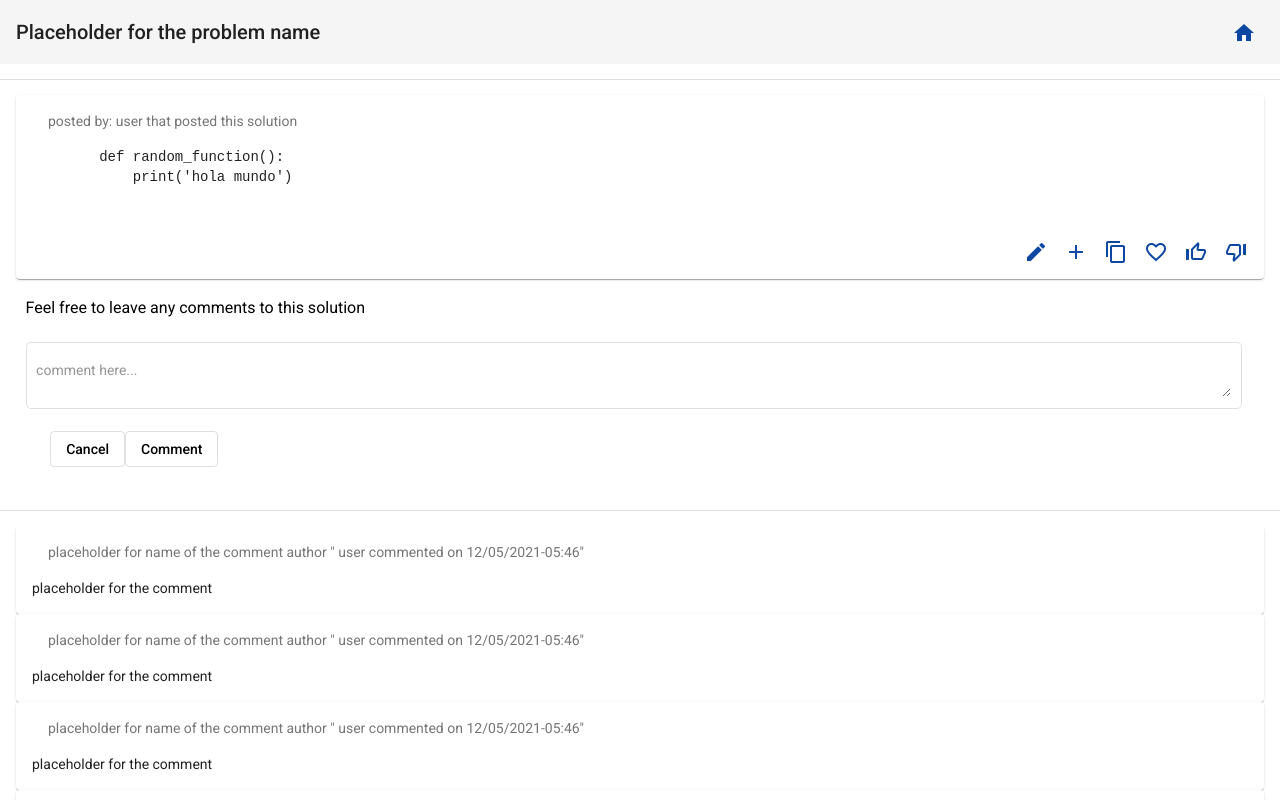
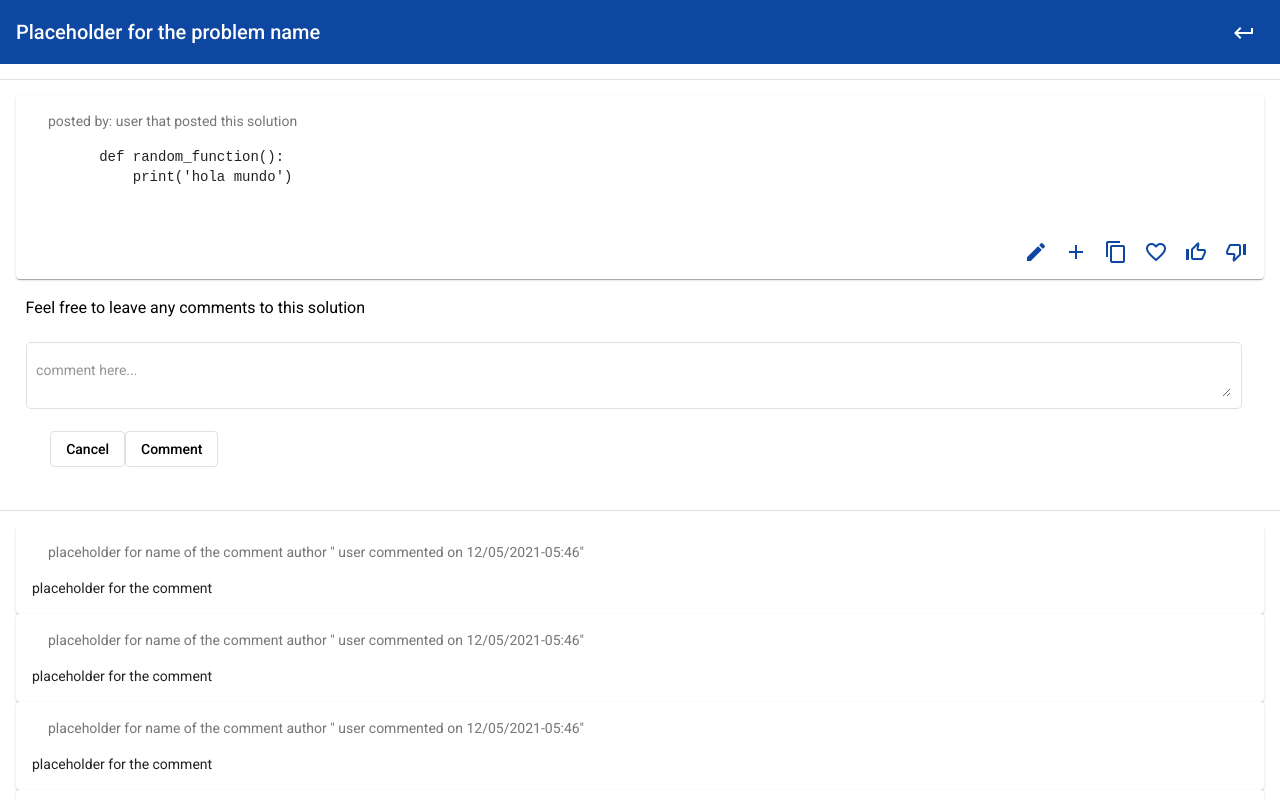
Before and after one commit to robmanganelly/coderescuerfront, an Angular app: page /solution in a window 1280 px wide. Shown: the top 800 px of the page. Built offline with nearby package versions, Linux system fonts and the light colour scheme.

Commit message:
preparing for implement comments

```diff
--- a/src/app/app.module.ts
+++ b/src/app/app.module.ts
@@ -28,11 +28,12 @@ import { LangResolver } from './resolvers/lang.resolver';
 import { ProbByLangIdResolver } from './resolvers/prob-by-lang-id.resolver';
 import { TextAreaAutoResizeDirective } from './directives/text-area-auto-resize.directive';
 import { MatSnackBarModule } from '@angular/material/snack-bar';
+import { SolutionResolver } from './resolvers/solution.resolver';
 
 const appRoutes: Routes = [
   { path: '', component: MainpageComponent, resolve:{languages: LangResolver} },
   { path: 'tricks/:id', component: CheatsheetComponent, resolve: { problems: ProbByLangIdResolver } },
-  { path: 'solution', component: SolutionComponent},
+  { path: 'solution', component: SolutionComponent, resolve: { solutionData: SolutionResolver }},
   { path: 'edit', component: EditContainerComponent},
   { path: 'not-found', component: NotFoundComponent},
   { path: '**', redirectTo: '/not-found'}
--- a/src/app/cheatsheet/cheatsheet.component.html
+++ b/src/app/cheatsheet/cheatsheet.component.html
@@ -3,7 +3,7 @@
 
   <span class="spacer"></span>
 
-  <button mat-button [routerLink]="['/']" >Back</button>
+  <button mat-button [routerLink]="['/']" ><mat-icon>keyboard_return</mat-icon></button>
 </mat-toolbar>
 
 <div class="sheet">
--- /dev/null
+++ b/src/app/resolvers/solution.resolver.ts
@@ -0,0 +1,17 @@
+import { Injectable } from '@angular/core';
+import {
+  Router, Resolve,
+  RouterStateSnapshot,
+  ActivatedRouteSnapshot
+} from '@angular/router';
+import { Observable, of } from 'rxjs';
+
+@Injectable({
+  providedIn: 'root'
+})
+export class SolutionResolver implements Resolve<boolean> {
+  //must resolve all comments for the current soltion and the solution itself
+  resolve(route: ActivatedRouteSnapshot, state: RouterStateSnapshot): Observable<boolean> {
+    return of(true);
+  }
+}
--- a/src/app/solution/solution.component.html
+++ b/src/app/solution/solution.component.html
@@ -1,7 +1,7 @@
-<mat-toolbar>
+<mat-toolbar color="primary">
   <span>Placeholder for the problem name</span>
   <span class="spacer"></span>
-  <button mat-icon-button (click)="goBack()" > <mat-icon color="primary">home</mat-icon></button>
+  <button mat-icon-button (click)="goBack()" > <mat-icon>keyboard_return</mat-icon></button>
 
 </mat-toolbar>
 
```
Also changed, not shown: 2 other files (tests, documents, lock files or other folders).
